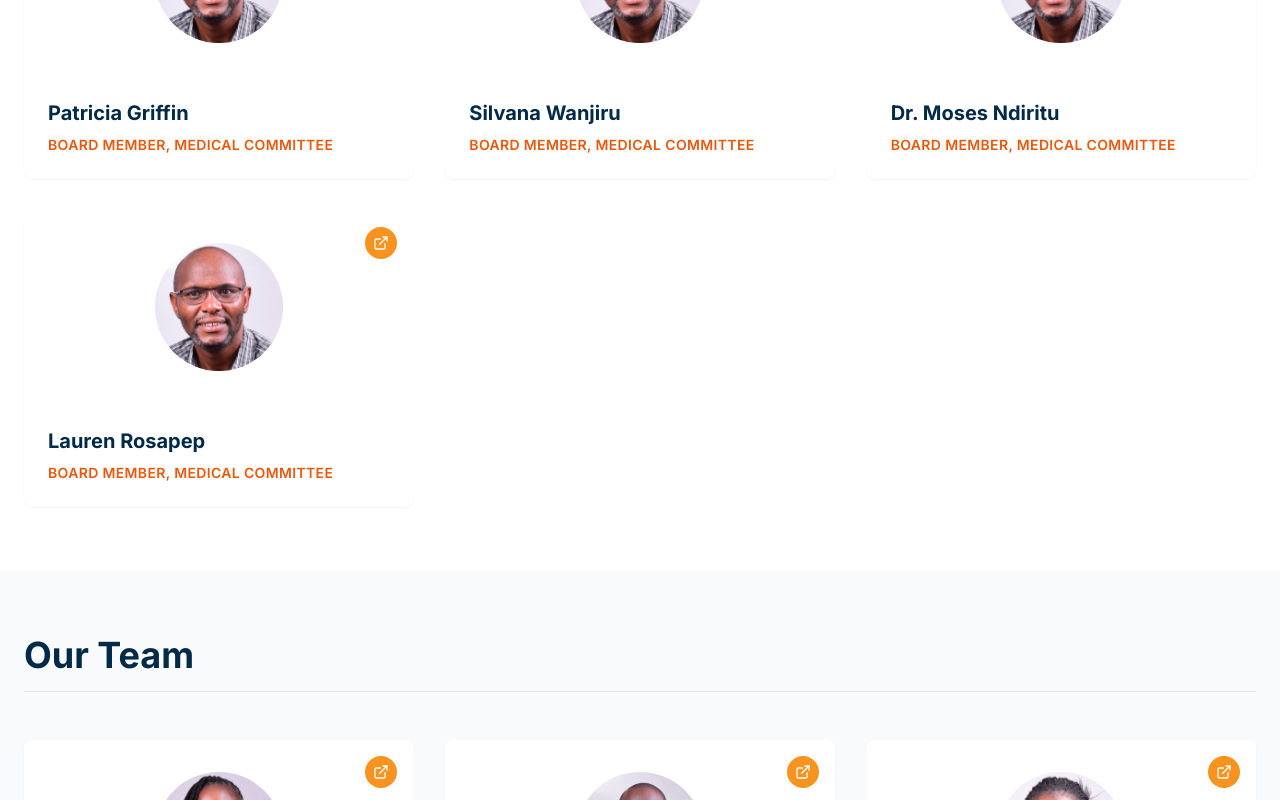
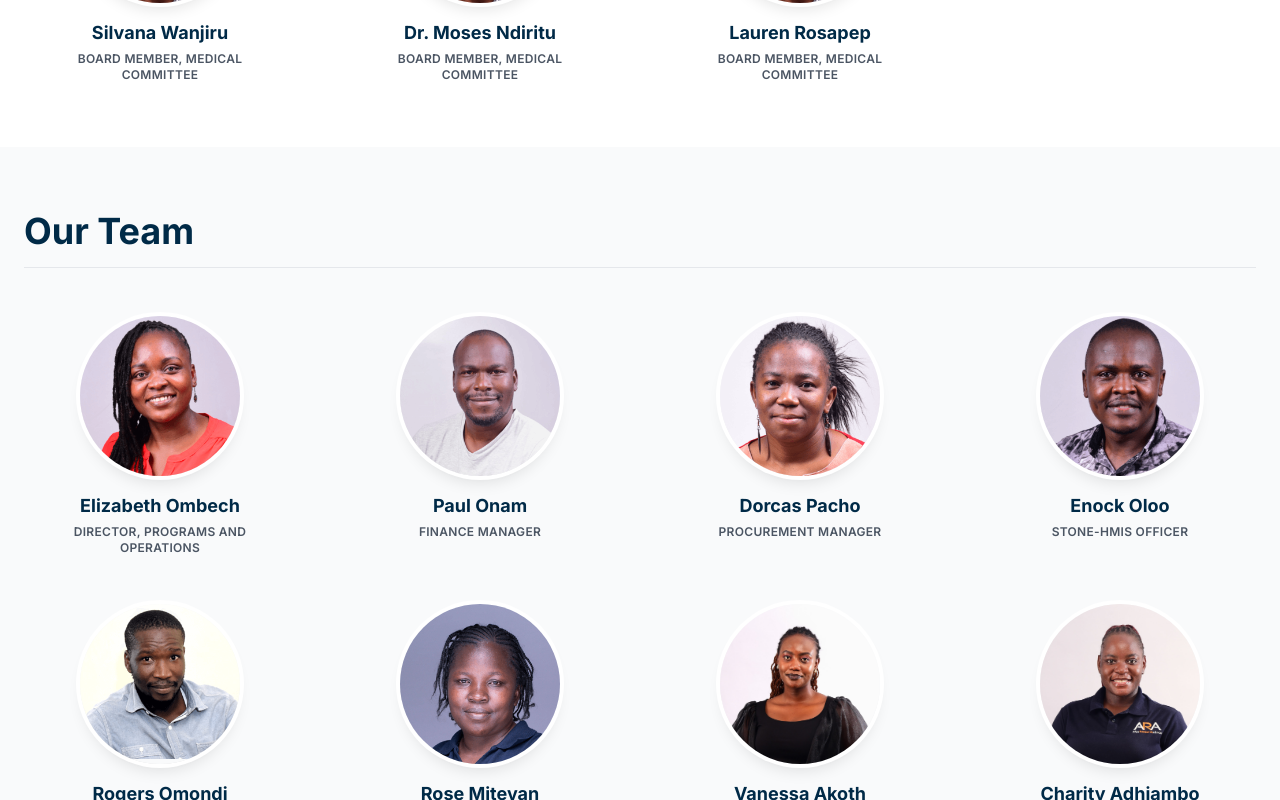
Before and after one commit to lewismosage/ubuntu-afya, a React (Vite) app: page /our-people in a window 1280 px wide. Shown: the part 1660-2460 px from the top of the page. Built offline with nearby package versions, Linux system fonts and the light colour scheme.

Commit message:
New Updates

```diff
--- a/src/pages/OurPeople.tsx
+++ b/src/pages/OurPeople.tsx
@@ -1,6 +1,5 @@
-import React, { useState, useEffect } from "react";
-import healthTeamImage from "../assets/healthcare-team.jpg";
-import { X, ExternalLink } from "lucide-react";
+import { useState, useEffect } from "react";
+import { X } from "lucide-react";
 
 // Import profile images
 import charityImage from "../assets/charity.jpg";
@@ -13,13 +12,20 @@ import rodgersImage from "../assets/Rodgers-Omondi.png";
 import roseImage from "../assets/Rose-Mitevan.png";
 import samImage from "../assets/sam-gwer.jpg";
 import valImage from "../assets/val.jpg";
+import healthTeamImage from "../assets/healthcare-team.jpg";
 
+interface TeamMember {
+  name: string;
+  title: string;
+  description: string;
+  image: string;
+}
 
 const OurPeople: React.FC = () => {
   const [activeSection, setActiveSection] = useState("board-of-directors");
-  const [selectedMember, setSelectedMember] = useState<any>(null);
+  const [selectedMember, setSelectedMember] = useState<TeamMember | null>(null);
 
-  const OurTeam = [
+  const OurTeam: TeamMember[] = [
     {
       name: "Elizabeth Ombech",
       title: "DIRECTOR, PROGRAMS AND OPERATIONS",
@@ -78,13 +84,13 @@ const OurPeople: React.FC = () => {
     },
   ];
 
-  const boardOfDirectors = [
+  const boardOfDirectors: TeamMember[] = [
     {
       name: "Dr. Lee Ngugi Kigera",
       title: "BOARD CHAIRPERSON",
       description:
         "Lee is a champion for healthcare impact and sustainability, helping shape strategic partnerships and board-led approaches.",
-      image: drMosesImage, // Using available image as placeholder
+      image: drMosesImage,
     },
     {
       name: "Dr. Samson Gwer",
@@ -98,21 +104,21 @@ const OurPeople: React.FC = () => {
       title: "TREASURER",
       description:
         "Geoffrey is a seasoned medical professional with extensive experience in paediatrics and child health. He has over 20 years of experience in clinical practice, research, and leadership in the field of paediatrics. Geoffrey has worked in various hospitals and medical institutions, including the Kenyatta National Hospital, the Nairobi Women's Hospital, and the University of Nairobi.\n\nHe is a member of the Royal College of Paediatrics and Child Health (UK) and has a PhD in paediatrics from the University of Nairobi. Geoffrey is also a recipient of several awards for his work in paediatrics and child health.",
-      image: drMosesImage, // Using available image as placeholder
+      image: drMosesImage,
     },
     {
       name: "Patricia Griffin",
       title: "BOARD MEMBER, MEDICAL COMMITTEE",
       description:
         "Patricia is a seasoned medical professional with extensive experience in paediatrics and child health. She has over 20 years of experience in clinical practice, research, and leadership in the field of paediatrics. Patricia has worked in various hospitals and medical institutions, including the Kenyatta National Hospital, the Nairobi Women's Hospital, and the University of Nairobi.\n\nShe is a member of the Royal College of Paediatrics and Child Health (UK) and has a PhD in paediatrics from the University of Nairobi. Patricia is also a recipient of several awards for her work in paediatrics and child health.",
-      image: drMosesImage, // Using available image as placeholder
+      image: drMosesImage,
     },
     {
       name: "Silvana Wanjiru",
       title: "BOARD MEMBER, MEDICAL COMMITTEE",
       description:
         "Silvana is a seasoned medical professional with extensive experience in paediatrics and child health. She has over 20 years of experience in clinical practice, research, and leadership in the field of paediatrics. Silvana has worked in various hospitals and medical institutions, including the Kenyatta National Hospital, the Nairobi Women's Hospital, and the University of Nairobi.\n\nShe is a member of the Royal College of Paediatrics and Child Health (UK) and has a PhD in paediatrics from the University of Nairobi. Silvana is also a recipient of several awards for her work in paediatrics and child health.",
-      image: drMosesImage, // Using available image as placeholder
+      image: drMosesImage,
     },
     {
       name: "Dr. Moses Ndiritu",
@@ -126,17 +132,13 @@ const OurPeople: React.FC = () => {
       title: "BOARD MEMBER, MEDICAL COMMITTEE",
       description:
         "Lauren is a seasoned medical professional with extensive experience in paediatrics and child health. She has over 20 years of experience in clinical practice, research, and leadership in the field of paediatrics. Lauren has worked in various hospitals and medical institutions, including the Kenyatta National Hospital, the Nairobi Women's Hospital, and the University of Nairobi.\n\nShe is a member of the Royal College of Paediatrics and Child Health (UK) and has a PhD in paediatrics from the University of Nairobi. Lauren is also a recipient of several awards for her work in paediatrics and child health.",
-      image: drMosesImage, // Using available image as placeholder
+      image: drMosesImage,
     },
   ];
 
-  // Handle scroll-based navigation
   useEffect(() => {
     const handleScroll = () => {
-      const sections = [
-        "board-of-directors",
-        "our-team",
-      ];
+      const sections = ["board-of-directors", "our-team"];
       const scrollPosition = window.scrollY + window.innerHeight / 2;
 
       for (const sectionId of sections) {
@@ -165,38 +167,28 @@ const OurPeople: React.FC = () => {
     }
   };
 
-  const handleMemberClick = (member: any) => {
-    setSelectedMember(member);
-  };
-
-  const handleCloseModal = () => {
-    setSelectedMember(null);
-  };
-
-  const TeamMemberCard = ({ member }: { member: any }) => (
-    <div className="bg-white rounded-lg shadow-sm overflow-hidden relative group">
-      <div className="h-90 relative overflow-hidden flex items-center justify-center p-8">
-        <div className="w-32 h-32 rounded-full overflow-hidden">
+  const ProfileCircle = ({ member }: { member: TeamMember }) => (
+    <div
+      className="flex flex-col items-center cursor-pointer group"
+      onClick={() => setSelectedMember(member)}
+    >
+      <div className="relative mb-4">
+        <div className="w-40 h-40 rounded-full overflow-hidden ring-4 ring-white shadow-lg transition-all duration-300 group-hover:ring-ubuntu-orange-400 group-hover:scale-105">
           <img
             src={member.image}
             alt={member.name}
-            className="w-full h-full object-cover object-center"
+            className="w-full h-full object-cover object-center transition-transform duration-300 group-hover:scale-110"
             style={{ objectPosition: 'center 30%' }}
           />
         </div>
-        <button
-          onClick={() => handleMemberClick(member)}
-          className="absolute top-4 right-4 bg-ubuntu-orange-500 hover:bg-ubuntu-orange-600 text-white p-2 rounded-full transition-colors duration-200"
-        >
-          <ExternalLink className="w-4 h-4" />
-        </button>
+        <div className="absolute inset-0 rounded-full bg-ubuntu-orange-500 opacity-0 group-hover:opacity-10 transition-opacity duration-300" />
       </div>
-      <div className="p-6">
-        <h4 className="text-xl font-bold text-ubuntu-blue-800 mb-2">{member.name}</h4>
-        <p className="text-sm font-semibold text-ubuntu-orange-600 uppercase tracking-wide">
-          {member.title}
-        </p>
-      </div>
+      <h4 className="text-lg font-bold text-ubuntu-blue-800 text-center mb-1 group-hover:text-ubuntu-orange-600 transition-colors">
+        {member.name}
+      </h4>
+      <p className="text-xs font-semibold text-gray-600 uppercase tracking-wide text-center px-4">
+        {member.title}
+      </p>
     </div>
   );
 
@@ -205,27 +197,22 @@ const OurPeople: React.FC = () => {
 
     return (
       <div className="fixed inset-0 z-50 flex items-center justify-center p-4">
-        {/* Overlay */}
         <div
           className="absolute inset-0 bg-black bg-opacity-50"
-          onClick={handleCloseModal}
+          onClick={() => setSelectedMember(null)}
         />
 
-        {/* Modal */}
         <div className="relative bg-white rounded-2xl shadow-2xl max-w-4xl w-full max-h-[90vh] overflow-hidden">
-          {/* Close Button */}
           <button
-            onClick={handleCloseModal}
+            onClick={() => setSelectedMember(null)}
             className="absolute top-4 right-4 z-10 bg-ubuntu-orange-500 hover:bg-ubuntu-orange-600 text-white p-2 rounded-lg transition-colors duration-200"
           >
             <X className="w-5 h-5" />
           </button>
 
-          {/* Modal Content */}
           <div className="flex flex-col lg:flex-row">
-            {/* Left Side - Image */}
             <div className="lg:w-2/5 flex items-center justify-center p-8 bg-gray-50">
-              <div className="w-full h-80 rounded-lg overflow-hidden">
+              <div className="w-64 h-64 rounded-full overflow-hidden ring-8 ring-white shadow-xl">
                 <img
                   src={selectedMember.image}
                   alt={selectedMember.name}
@@ -235,15 +222,14 @@ const OurPeople: React.FC = () => {
               </div>
             </div>
 
-            {/* Right Side - Content */}
-            <div className="lg:w-3/5 p-8 flex flex-col justify-center">
+            <div className="lg:w-3/5 p-8 flex flex-col justify-center overflow-y-auto max-h-[90vh]">
               <h2 className="text-3xl font-bold text-ubuntu-blue-800 mb-4">
                 {selectedMember.name}
               </h2>
-              <h3 className="text-lg font-semibold text-gray-700 mb-6">
+              <h3 className="text-lg font-semibold text-ubuntu-orange-600 mb-6">
                 {selectedMember.title}
               </h3>
-              <p className="text-gray-600 leading-relaxed text-base">
+              <p className="text-gray-600 leading-relaxed text-base whitespace-pre-line">
                 {selectedMember.description}
               </p>
             </div>
@@ -258,14 +244,12 @@ const OurPeople: React.FC = () => {
       {/* Hero Section */}
       <section className="py-16 px-6 bg-gray-50">
         <div className="max-w-7xl mx-auto">
-          {/* Our People label */}
           <div className="mb-12">
             <span className="bg-ubuntu-orange-500 text-white font-bold px-4 py-2 text-sm uppercase tracking-wide">
               OUR PEOPLE
             </span>
           </div>
 
-          {/* Split layout - Title left, description right */}
           <div className="grid lg:grid-cols-2 gap-16 mb-16">
             <div>
               <h1 className="text-5xl lg:text-6xl font-bold text-ubuntu-blue-800 leading-tight">
@@ -284,7 +268,6 @@ const OurPeople: React.FC = () => {
             </div>
           </div>
 
-          {/* Hero image */}
           <div className="w-full h-96 rounded-lg mb-16 overflow-hidden shadow-lg">
             <img
               src={healthTeamImage}
@@ -328,9 +311,9 @@ const OurPeople: React.FC = () => {
             </h2>
           </div>
 
-          <div className="grid md:grid-cols-2 lg:grid-cols-3 gap-8">
+          <div className="grid grid-cols-2 md:grid-cols-3 lg:grid-cols-4 gap-12">
             {boardOfDirectors.map((member, index) => (
-              <TeamMemberCard key={index} member={member} />
+              <ProfileCircle key={index} member={member} />
             ))}
           </div>
         </div>
@@ -343,9 +326,9 @@ const OurPeople: React.FC = () => {
             <h2 className="text-4xl font-bold text-ubuntu-blue-800 mb-4">Our Team</h2>
           </div>
 
-          <div className="grid md:grid-cols-2 lg:grid-cols-3 gap-8">
+          <div className="grid grid-cols-2 md:grid-cols-3 lg:grid-cols-4 gap-12">
             {OurTeam.map((member, index) => (
-              <TeamMemberCard key={index} member={member} />
+              <ProfileCircle key={index} member={member} />
             ))}
           </div>
         </div>
```
